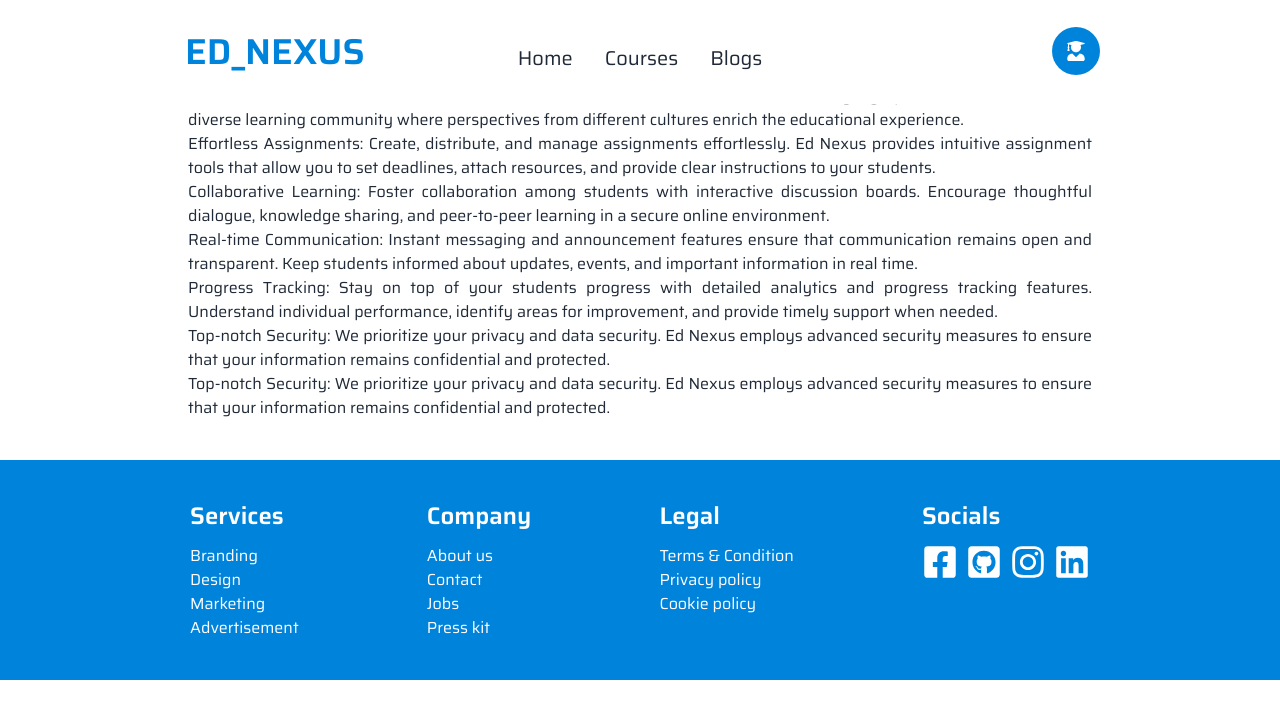
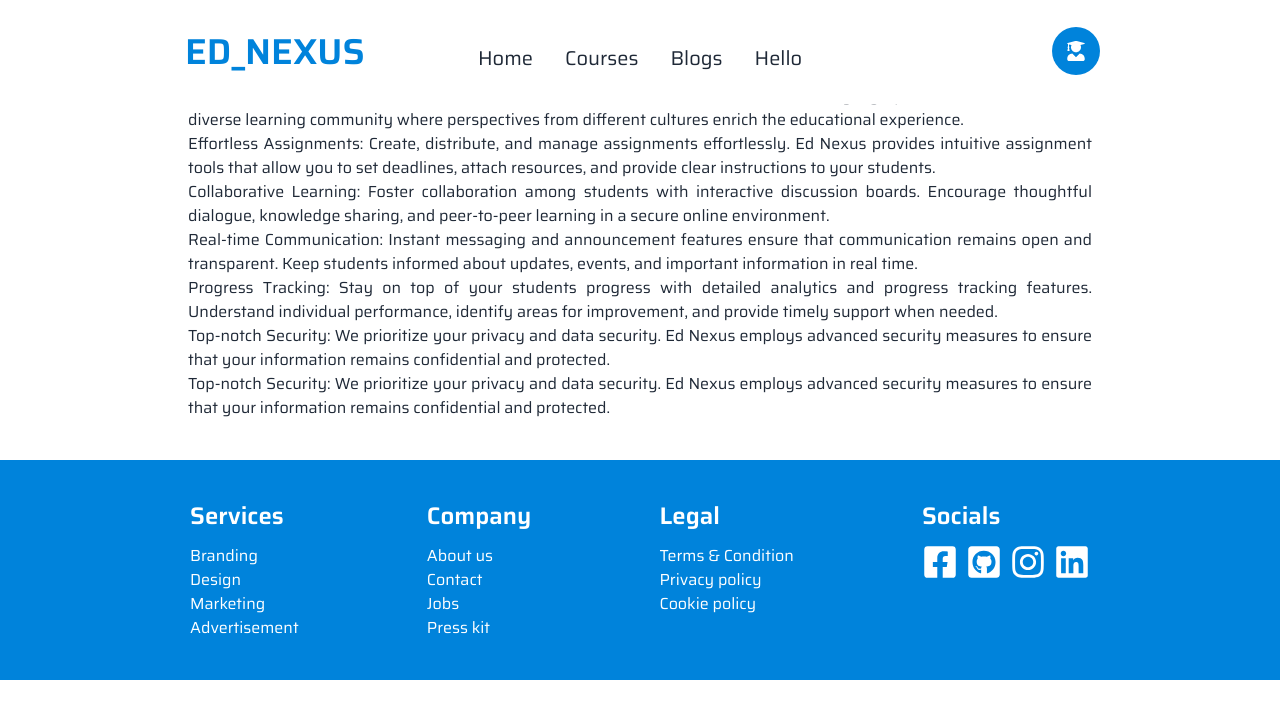
Before and after one commit to rashidulub/newwwrashed, a Next.js app: page /blogs in a window 1280 px wide. Shown: the top 718 px of the page. Built offline with nearby package versions, Linux system fonts and the light colour scheme.

Commit message:
first commit

```diff
--- a/src/Components/Shared/Navbar/Navbar.jsx
+++ b/src/Components/Shared/Navbar/Navbar.jsx
@@ -15,6 +15,9 @@ const Navbar = () => {
 				</li>
 				<li>
 					<Link href="/blogs">Blogs</Link>
+				</li>
+				<li>
+					<Link href="/hello">Hello</Link>
 				</li>
 			</div>
 		</>
```
